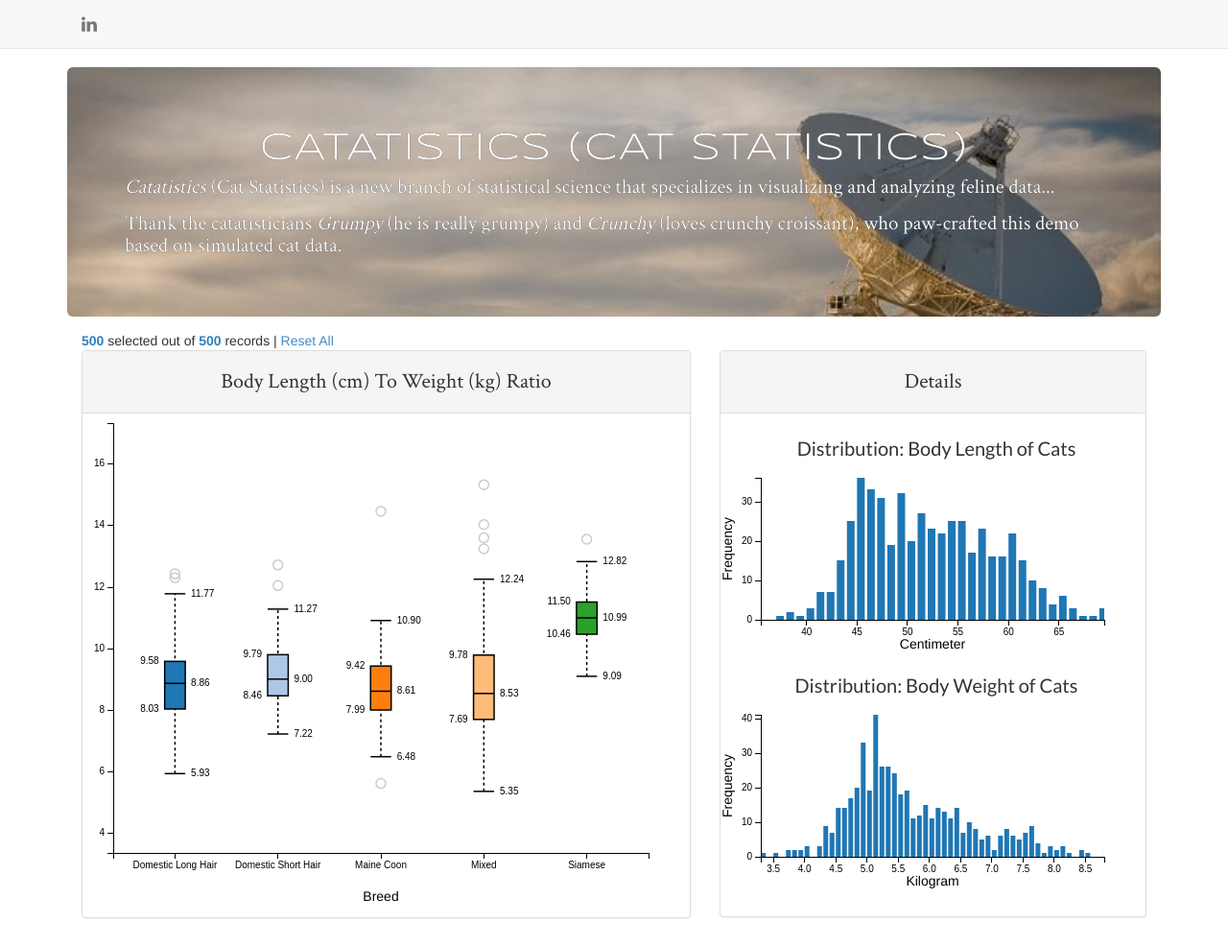
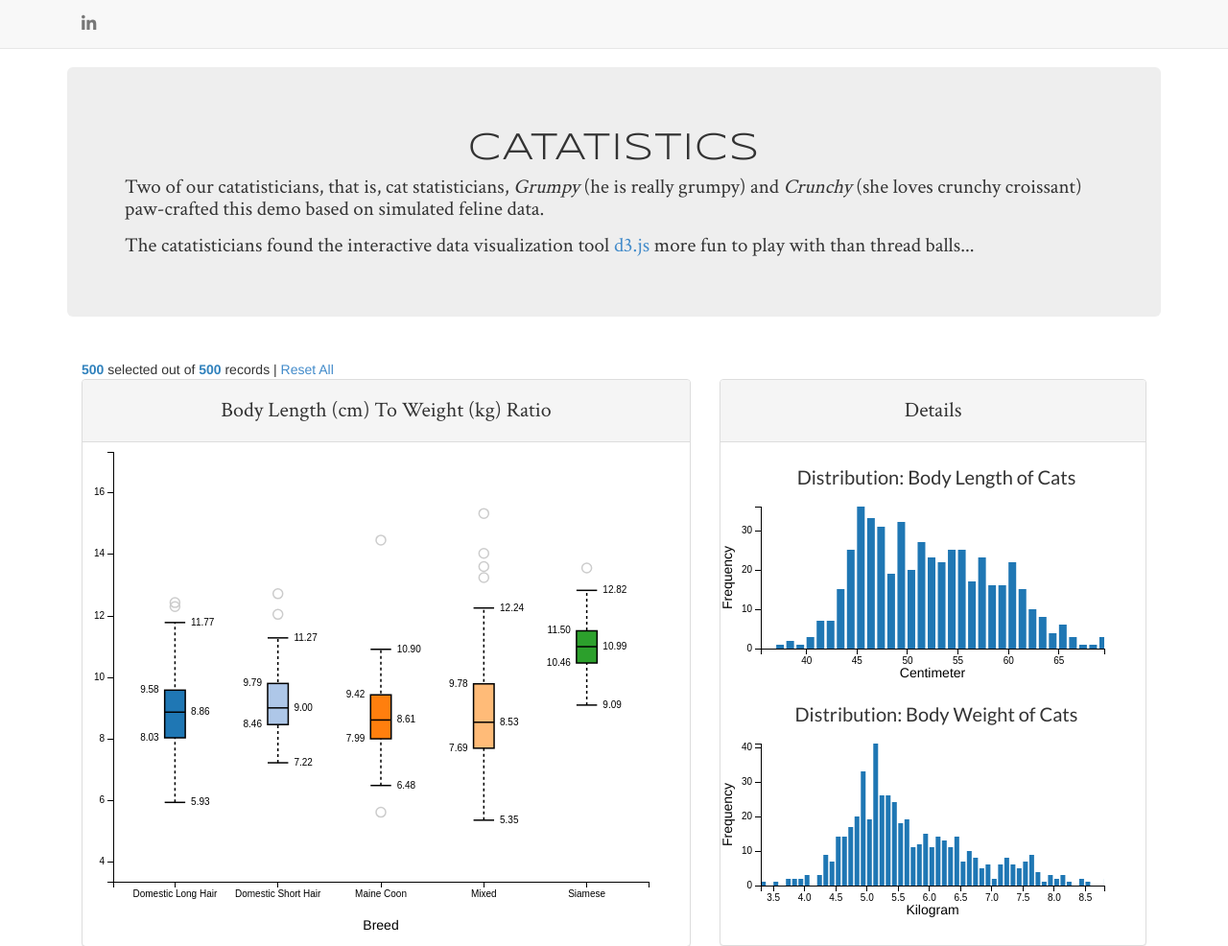
Before and after one commit to wenkaibao/wenkaibao.github.io, a plain HTML site: page index.html in a window 1280 px wide. Shown: the top 986 px of the page at 96% size. Drawn offline with nearby package versions, Linux system fonts and the light colour scheme.

Commit message:
add jumbotron to replace the question mark modal

```diff
--- a/index.html
+++ b/index.html
@@ -6,13 +6,14 @@
     <link rel="stylesheet" type="text/css" href="bootstrap.css"/>
     <link rel="stylesheet" type="text/css" href="social-buttons-3.css"/>
     <link href="https://fonts.googleapis.com/css?family=Crimson+Text|Lato|Syncopate" rel="stylesheet">
-    <link rel="stylesheet" href="font-awesome-4.2.0/css/font-awesome.min.css"/>
-
+    <script src="https://use.fontawesome.com/068e437617.js"></script>
+<!--     <link rel="stylesheet" href="font-awesome-4.2.0/css/font-awesome.min.css"/>
+ -->
     <script type="text/javascript" src="crossfilter.js"></script>
-	<script type="text/javascript" src="d3.js"></script>
-	<script type="text/javascript" src="dc.js"></script>
-	<script type="text/javascript" src="bootstrap.js"></script>
-	<script type="text/javascript" src="colorbrewer.v1.min.js"></script>
+  	<script type="text/javascript" src="d3.js"></script>
+  	<script type="text/javascript" src="dc.js"></script>
+  	<script type="text/javascript" src="bootstrap.js"></script>
+  	<script type="text/javascript" src="colorbrewer.v1.min.js"></script>
 
     <title>
     Catatistics
@@ -48,14 +49,14 @@
       padding-top: 70px;
       /*this is the space above the first line of content*/
     }
-    .jumbotron {
+/*    .jumbotron {
     margin-bottom: 0px;
     background-image: url(head_pic.jpg);
     background-position: 0% 0%;
     background-size: cover;
     background-repeat: no-repeat;
     color: white;
-    text-shadow: black 0.0em 0.0em 0.0em;
+    text-shadow: black 0.0em 0.0em 0.0em;*/
 	}
 </style>
 
@@ -101,12 +102,11 @@
 
     <div class="container">
 		<div class="jumbotron">
-			<h3> Catatistics (Cat Statistics) </h3>
-			<h4 style="text-align: left; color: white">
-				<p><i>Catatistics</i> (Cat Statistics) is a new branch of statistical science that specializes in visualizing and analyzing feline data...</p>
-
-	        	<p>Thank the catatisticians <i>Grumpy</i> (he is really grumpy) and <i>Crunchy</i> (loves crunchy croissant), who paw-crafted this demo based on simulated cat data.</p>
-	        </h4>
+			<h3> Catatistics</h3>
+		  <h4 style="text-align: left;">
+	     <p>Two of our catatisticians, that is, cat statisticians, <i>Grumpy</i> (he is really grumpy) and <i>Crunchy</i> (she loves crunchy croissant) paw-crafted this demo based on simulated feline data.</p>
+       <p>The catatisticians found the interactive data visualization tool <a href="https://d3js.org">d3.js</a> more fun to play with than thread balls...
+	    </h4>
 		</div>
 	</div>
 
```
